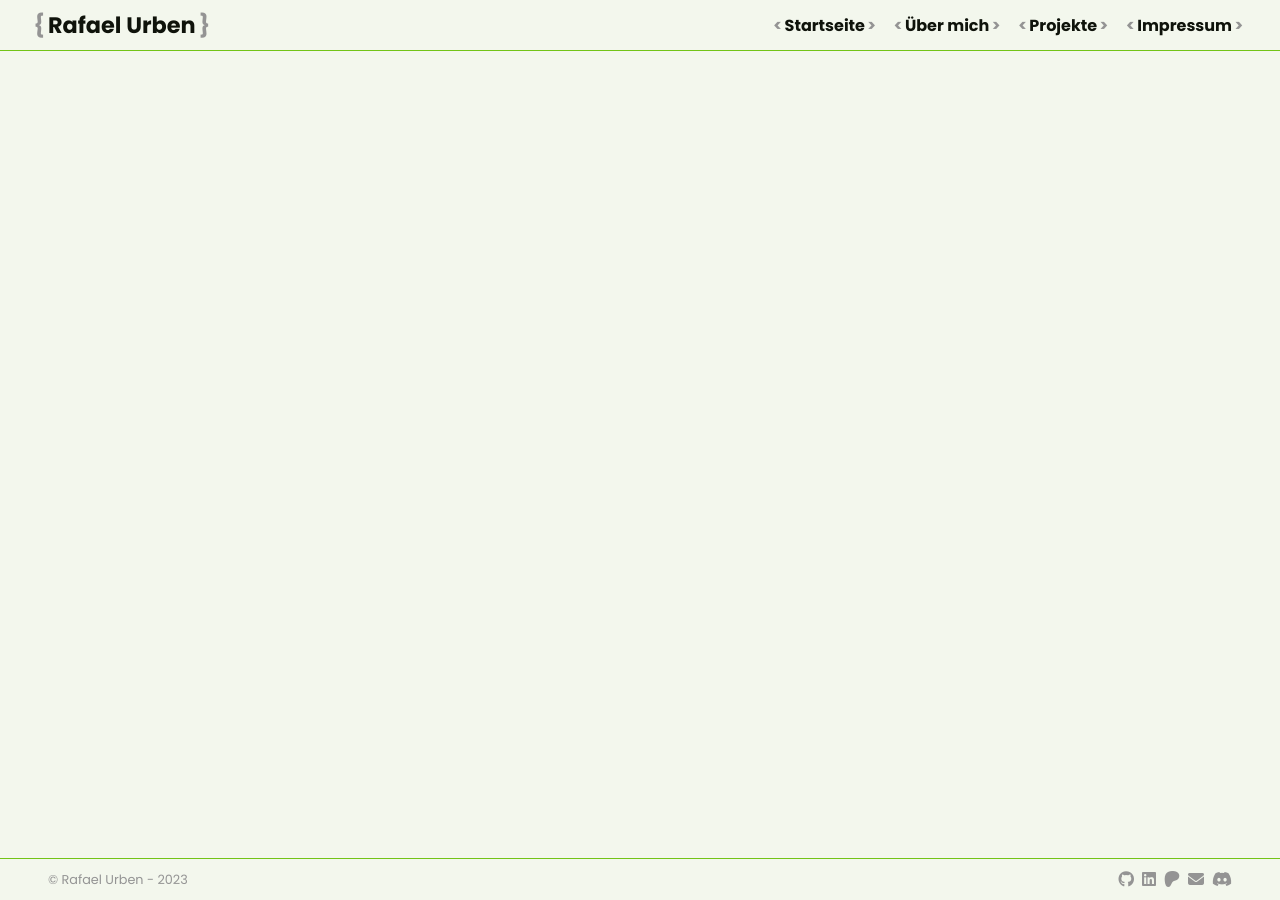
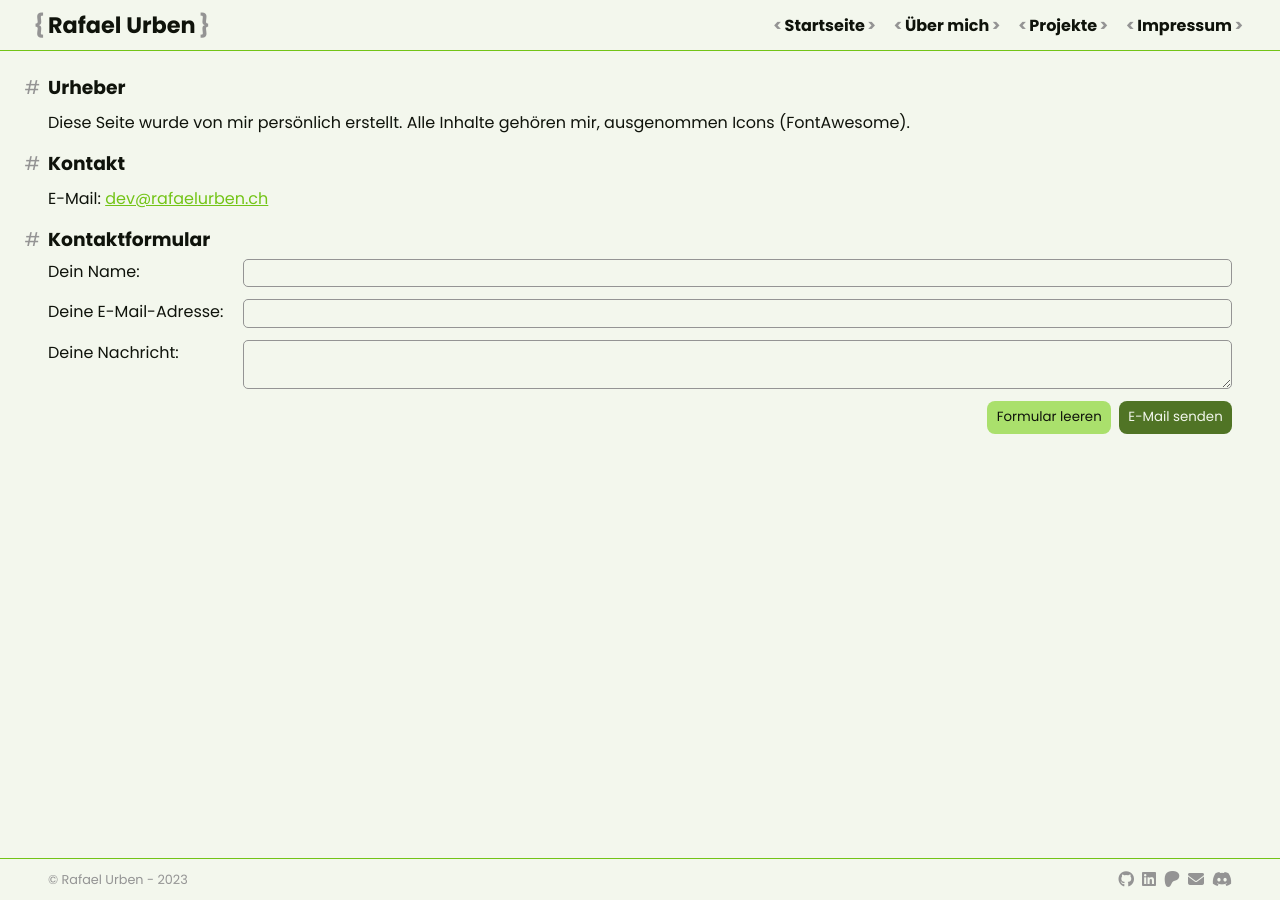
Before and after one commit to rafaelurben/rafaelurben.github.io, a Jekyll site: the page built from pages/impressum.html, in a window 1280 px wide. Built offline with Jekyll 4.4.1, drawn with Linux system fonts in a browser that asks for light colours.

Commit message:
Added contact form

```diff
--- a/_data/social_links.yml
+++ b/_data/social_links.yml
@@ -1,6 +1,6 @@
 -
   name: GitHub
-  url: https://go.rafaelurben.ch/github
+  url: https://github.com/rafaelurben
   icon: fa-brands fa-github
   color: rgb(244, 203, 178)
 -
@@ -17,7 +17,7 @@
   name: E-Mail
   url: https://go.rafaelurben.ch/devmail
   icon: fa-solid fa-envelope
-  color: rgb(200, 200, 200)
+  color: rgb(150, 150, 150)
 -
   name: Discord Server
   url: https://go.rafaelurben.ch/discord
--- a/_layouts/default.html
+++ b/_layouts/default.html
@@ -57,5 +57,9 @@
     </div>
 </footer>
 
+{% for script in page.scripts %}
+<script src="{{ script }}"></script>
+{% endfor %}
+
 </body>
 </html>
--- /dev/null
+++ b/assets/css/forms.css
@@ -0,0 +1,36 @@
+form {
+    display: grid;
+    grid-template-columns: 1fr;
+    gap: 0.75em 1.25em;
+
+    & input, & textarea {
+        border: 1px solid var(--weak);
+        border-radius: 5px;
+        background-color: var(--background);
+        color: var(--text);
+        padding: 0.25em 0.4em;
+    }
+
+    & .button-row {
+        display: flex;
+        flex-direction: row;
+        gap: 0.5em;
+        justify-content: flex-end;
+    }
+
+    &.validated {
+        & input:invalid, & textarea:invalid {
+            border-color: red;
+        }
+    }
+}
+
+@media (min-width: 769px) {
+    form {
+        grid-template-columns: max-content 1fr;
+
+        & .button-row {
+            grid-column: 2;
+        }
+    }
+}
--- a/assets/css/main.css
+++ b/assets/css/main.css
@@ -282,6 +282,7 @@ p {
     text-decoration: none;
     border-radius: 0.5rem;
     filter: brightness(1);
+    border: none;
 
     &.primary {
         color: var(--background);
--- /dev/null
+++ b/assets/js/contactform.js
@@ -0,0 +1,8 @@
+function validateContactForm() {
+    document.querySelector("#contact-form").classList.add("validated");
+}
+
+
+function submitContactForm() {
+    // ToDo: open email client with entered message and respond-to prefilled
+}
--- a/pages/impressum.html
+++ b/pages/impressum.html
@@ -2,4 +2,33 @@
 layout: default
 permalink: /impressum/
 title: Impressum
+stylesheets:
+- /assets/css/forms.css
+scripts:
+- /assets/js/contactform.js
 ---
+
+<h3>Urheber</h3>
+
+<p>
+    Diese Seite wurde von mir persönlich erstellt. Alle Inhalte gehören mir, ausgenommen Icons (FontAwesome).
+</p>
+
+<h3>Kontakt</h3>
+
+<p>E-Mail: <a href="mailto:dev@rafaelurben.ch">dev@rafaelurben.ch</a></p>
+
+<h3>Kontaktformular</h3>
+
+<form onsubmit="event.preventDefault(); submitContactForm();" id="contact-form">
+    <label for="form-contact-name">Dein Name:</label>
+    <input type="text" id="form-contact-name" required />
+    <label for="form-contact-email">Deine E-Mail-Adresse:</label>
+    <input type="email" id="form-contact-email" required />
+    <label for="form-contact-message">Deine Nachricht:</label>
+    <textarea id="form-contact-message" required></textarea>
+    <div class="button-row">
+        <button class="btn secondary" type="reset">Formular leeren</button>
+        <button class="btn primary" type="submit" onclick="validateContactForm()">E-Mail senden</button>
+    </div>
+</form>
```
